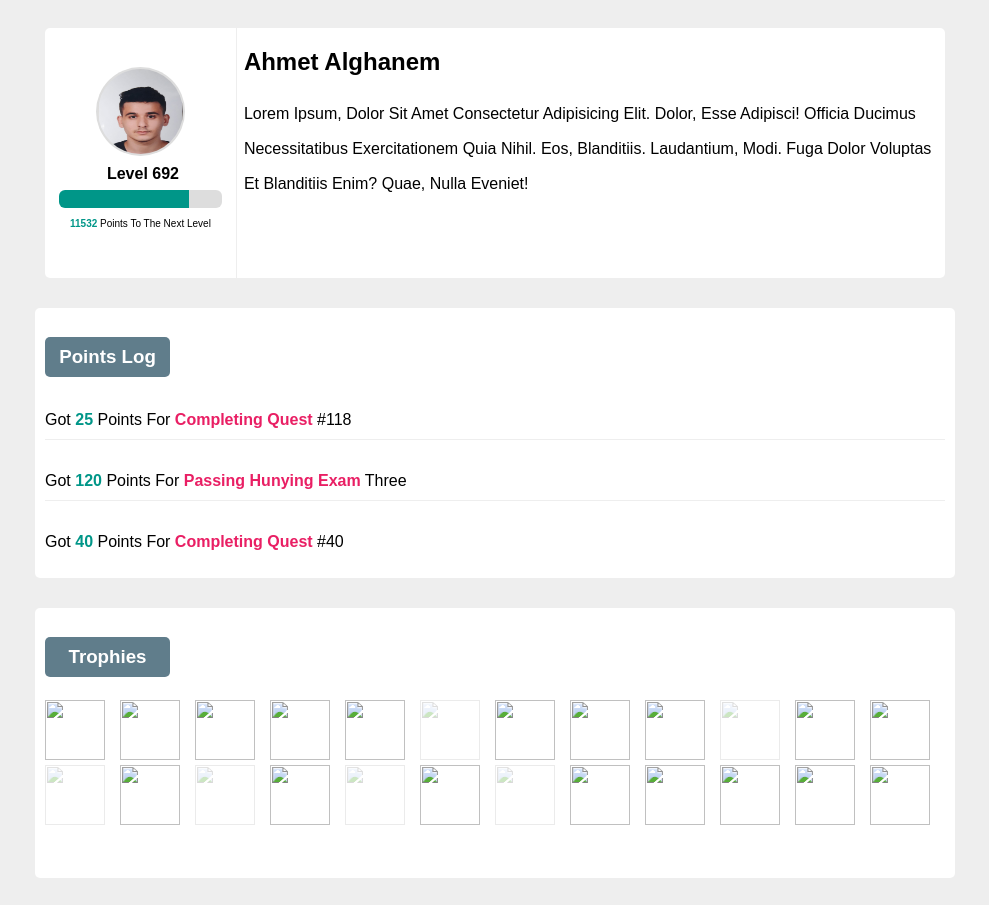
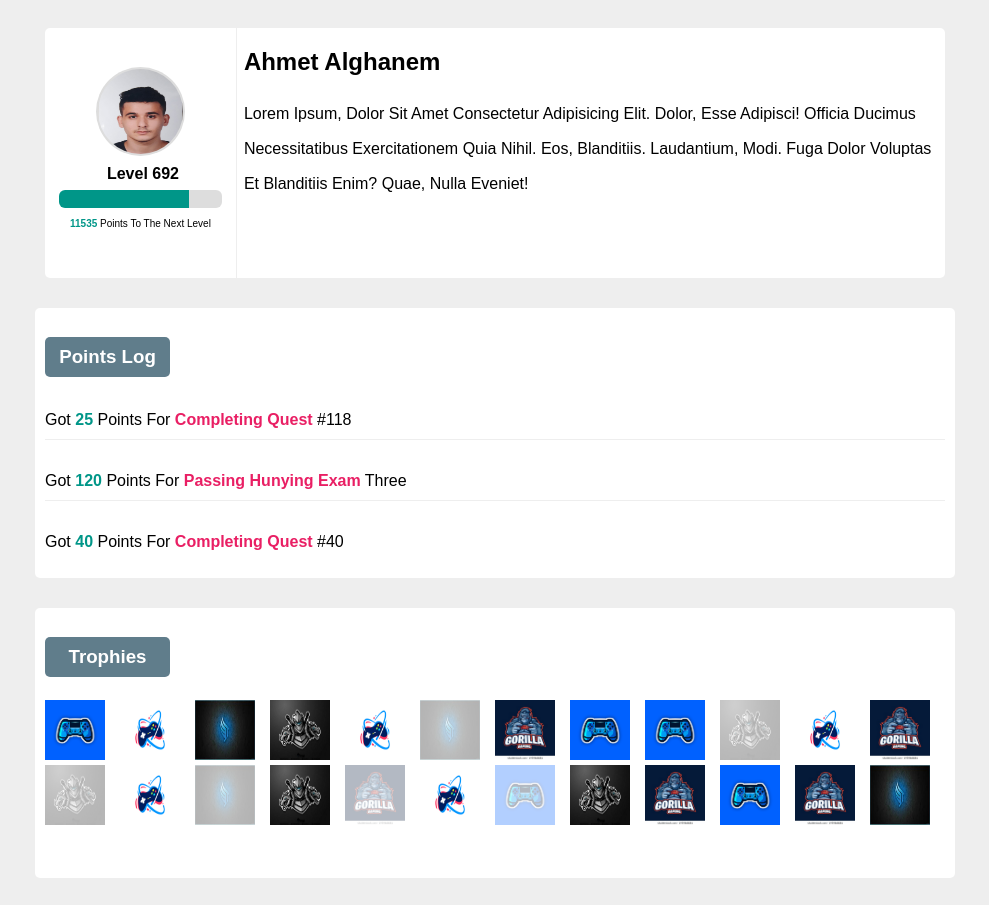
Before and after one commit to mahersalhani/ahmetalghanem, a plain HTML site: page index.html in a window 1280 px wide. Shown: the top 905 px of the page, without its empty margins (145-1134 px from the left). Drawn offline with Linux system fonts and the light colour scheme.

Commit message:
Add files via upload

```diff
--- a/index.html
+++ b/index.html
@@ -13,7 +13,7 @@
             <div class="photo"><img src="imge/ahmet.jpeg" alt="" class="player"></div>
             <h4>level 692</h4>
             <div class="level"></div>
-            <p class="level-points"><span style="color: #009688; font-weight: 800;">11532</span> points to the next level</p>
+            <p class="level-points"><span style="color: #009688; font-weight: 800;">11535</span> points to the next level</p>
         </div>
         <div class="a2">
             <h2>ahmet alghanem</h2>
@@ -29,30 +29,30 @@
     <div class="perant3">
         <h3>trophies</h3>
         <div class="c1">
-        <img src="./maher_files/70e902945f52904d0fdd033d7500877d.png" alt="">
-        <img src="./maher_files/gamepad-za-dribbble.png" alt="">
-        <img src="./maher_files/images.jpg" alt="">
-        <img src="./maher_files/make-games-logo-for-customers.jpg" alt="">
-        <img src="./maher_files/gamepad-za-dribbble.png" alt="">
-        <img src="./maher_files/images.jpg" alt="" class="opc">
-        <img src="./maher_files/gorilla-gaming-mascot-logo-illustration-260nw-1959868081.jpg" alt="">
-        <img src="./maher_files/70e902945f52904d0fdd033d7500877d.png" alt="">
-        <img src="./maher_files/70e902945f52904d0fdd033d7500877d.png" alt="">
-        <img src="./maher_files/make-games-logo-for-customers.jpg" alt="" class="opc">
-        <img src="./maher_files/gamepad-za-dribbble.png" alt="">
-        <img src="./maher_files/gorilla-gaming-mascot-logo-illustration-260nw-1959868081.jpg" alt="">
-        <img src="./maher_files/make-games-logo-for-customers.jpg" alt="" class="opc">
-        <img src="./maher_files/gamepad-za-dribbble.png" alt="">
-        <img src="./maher_files/images.jpg" alt="" class="opc">
-        <img src="./maher_files/make-games-logo-for-customers.jpg" alt="">
-        <img src="./maher_files/gorilla-gaming-mascot-logo-illustration-260nw-1959868081.jpg" alt="" class="opc">
-        <img src="./maher_files/gamepad-za-dribbble.png" alt="">
-        <img src="./maher_files/70e902945f52904d0fdd033d7500877d.png" alt="" class="opc">
-        <img src="./maher_files/make-games-logo-for-customers.jpg" alt="">
-        <img src="./maher_files/gorilla-gaming-mascot-logo-illustration-260nw-1959868081.jpg" alt="">
-        <img src="./maher_files/70e902945f52904d0fdd033d7500877d.png" alt="">
-        <img src="./maher_files/gorilla-gaming-mascot-logo-illustration-260nw-1959868081.jpg" alt="">
-        <img src="./maher_files/images.jpg" alt="">
+        <img src="imge/70e902945f52904d0fdd033d7500877d.png" alt="">
+        <img src="imge/gamepad-za-dribbble.png" alt="">
+        <img src="imge/images.jpg" alt="">
+        <img src="imge/make-games-logo-for-customers.jpg" alt="">
+        <img src="imge/gamepad-za-dribbble.png" alt="">
+        <img src="imge/images.jpg" alt="" class="opc">
+        <img src="imge/gorilla-gaming-mascot-logo-illustration-260nw-1959868081.jpg" alt="">
+        <img src="imge/70e902945f52904d0fdd033d7500877d.png" alt="">
+        <img src="imge/70e902945f52904d0fdd033d7500877d.png" alt="">
+        <img src="imge/make-games-logo-for-customers.jpg" alt="" class="opc">
+        <img src="imge/gamepad-za-dribbble.png" alt="">
+        <img src="imge/gorilla-gaming-mascot-logo-illustration-260nw-1959868081.jpg" alt="">
+        <img src="imge/make-games-logo-for-customers.jpg" alt="" class="opc">
+        <img src="imge/gamepad-za-dribbble.png" alt="">
+        <img src="imge/images.jpg" alt="" class="opc">
+        <img src="imge/make-games-logo-for-customers.jpg" alt="">
+        <img src="imge/gorilla-gaming-mascot-logo-illustration-260nw-1959868081.jpg" alt="" class="opc">
+        <img src="imge/gamepad-za-dribbble.png" alt="">
+        <img src="imge/70e902945f52904d0fdd033d7500877d.png" alt="" class="opc">
+        <img src="imge/make-games-logo-for-customers.jpg" alt="">
+        <img src="imge/gorilla-gaming-mascot-logo-illustration-260nw-1959868081.jpg" alt="">
+        <img src="imge/70e902945f52904d0fdd033d7500877d.png" alt="">
+        <img src="imge/gorilla-gaming-mascot-logo-illustration-260nw-1959868081.jpg" alt="">
+        <img src="imge/images.jpg" alt="">
         </div>
     </div>
     <div class="perant4">
```
